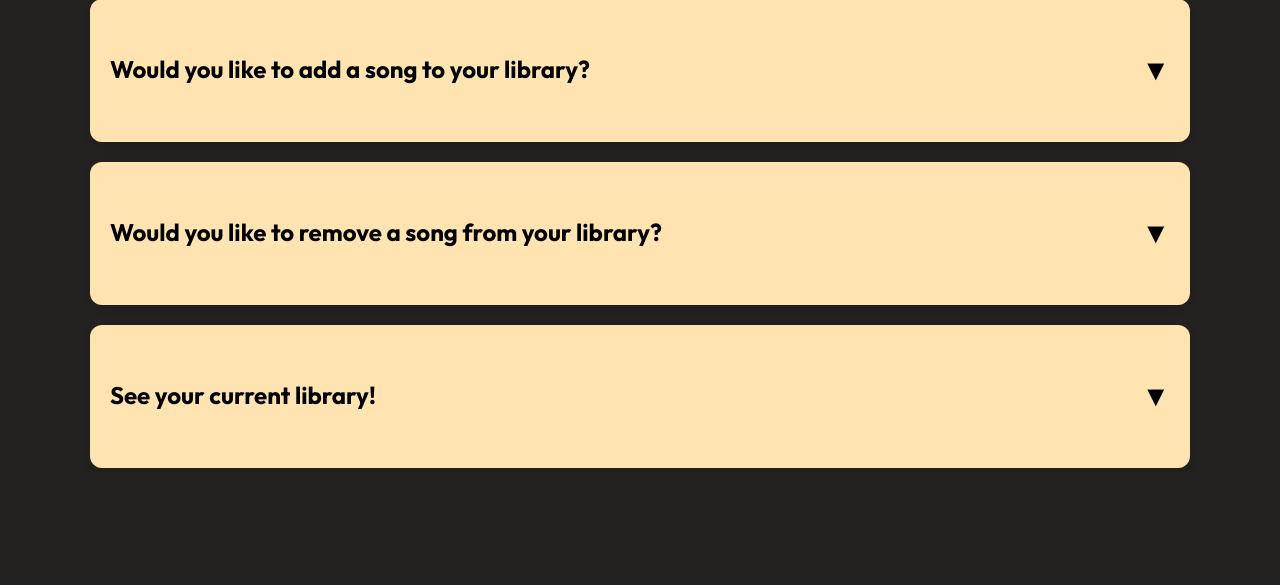
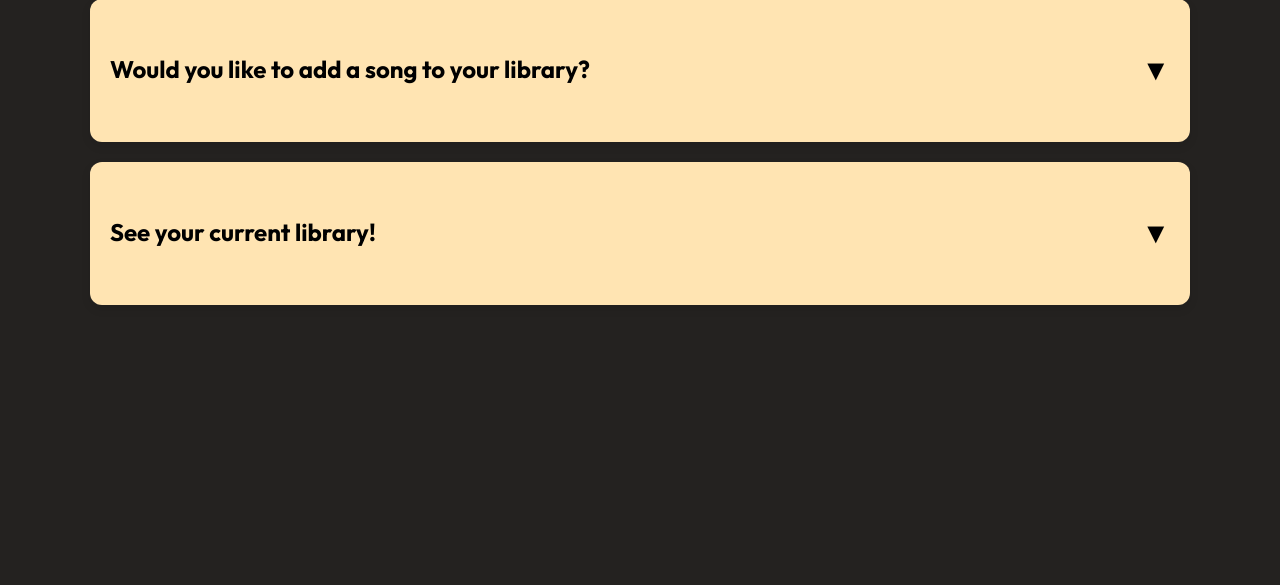
Before and after one commit to erikalanj/TuneTagger, a Flask app: page / in a window 1280 px wide. Shown: the part 265-850 px from the top of the page. Run offline with Flask 3, Linux system fonts and the light colour scheme.

Commit message:
renamed backend module, and reformatted database to correct desynced id's and updated ui to have dataframe deletion

```diff
--- a/app/main.py
+++ b/app/main.py
@@ -8,23 +8,22 @@ parent_dir = os.path.dirname(current_dir)
 
 sys.path.append(parent_dir)
 
-from testing.genius.genius_req import fetch_song_details, get_genius_access_token
+from backend.genius.genius_req import fetch_song_details, get_genius_access_token
 
-connection = sqlite3.connect(":memory:", check_same_thread=False)
-# this is going to run in memory so that it can be hosted, but would typically be run through db/tunes.db
+connection = sqlite3.connect("db/tunes.db", check_same_thread=False)
+
 cursor = connection.cursor()
 
-# initlize the database with these columns (if not already there)
+# Updated: Added a primary key 'id' column to the table.
 cursor.execute(
     """CREATE TABLE IF NOT EXISTS tunes(
+           id INTEGER PRIMARY KEY,
            song_title TEXT NOT NULL,
            song_artist TEXT NOT NULL,
            song_mood TEXT,
            UNIQUE(song_title, song_artist)
        )"""
 )
-
-# ADD DOCSTRINGS, THEY LEAVE COMMENTS UNDER YOUR METHODS
 
 connection.commit()
 
@@ -43,14 +42,16 @@ class Song:
 
 
 def fetch_database():
-    """retrieves all song objects from the database"""
-    cursor.execute("SELECT * FROM tunes")
+    """Retrieves all song objects from the database, including their ID."""
+    # Updated: Select the 'id' column.
+    cursor.execute("SELECT id, song_title, song_artist, song_mood FROM tunes")
     connection.commit()
     return cursor.fetchall()
 
 
 def insert_song(song: Song):
     """inserts a song into the tunes database"""
+    # Updated: Let the 'id' column autoincrement by not including it in the insert statement.
     cursor.execute(
         "INSERT OR IGNORE INTO tunes (song_title, song_artist, song_mood) VALUES (?, ?, ?)",
         song.get_song_data(),
@@ -58,19 +59,17 @@ def insert_song(song: Song):
     connection.commit()
 
 
-def delete_song(title=None, id=None):
-    """Deletes a song by id or title from the database"""
-    if id is None and title is None:
-        return
-    if id is not None and title is not None:
-        cursor.execute(
-            "DELETE FROM tunes WHERE ROWID = ? AND song_title = ?", (id, title)
-        )
-    elif id is not None:
-        cursor.execute("DELETE FROM tunes WHERE ROWID = ?", (id,))
-    elif title is not None:
-        cursor.execute("DELETE FROM tunes WHERE song_title = ?", (title,))
-    connection.commit()
+def delete_song(id=None):
+    """Deletes a song by id from the database"""
+    if id is not None:
+        # Fixed: Cast the ID to an integer for the database query.
+        try:
+            int_id = int(id)
+            cursor.execute("DELETE FROM tunes WHERE id = ?", (int_id,))
+            connection.commit()
+        except (ValueError, TypeError):
+            # This handles cases where the form data isn't a valid integer
+            pass
 
 
 app = Flask(__name__)
@@ -79,12 +78,13 @@ app = Flask(__name__)
 @app.route("/", methods=["GET"])
 def get_request():
     data = fetch_database()
-    dataframe = pd.DataFrame(data, columns=["Song Title", "Artist Name", "Mood"])
+    # Updated: Include 'ID' in the DataFrame columns to match the database query.
+    dataframe = pd.DataFrame(data, columns=["ID", "Song Title", "Artist Name", "Mood"])
 
-    return render_template("index.html", library_data=dataframe.to_html())
+    dataframe.insert(0, "#", range(1, 1 + len(dataframe)))
 
-
-# DELETION BY ID IS NOT WORKING.
+    # Pass the entire DataFrame to the template, not just the HTML.
+    return render_template("index.html", library_data=dataframe)
 
 
 @app.route("/post", methods=["POST"])
@@ -99,15 +99,14 @@ def post_request():
         if mood and mood != "Undetermined":
             new_song = Song(title_to_insert, artist_to_insert, mood)
             insert_song(new_song)
-            return redirect(url_for("get_request"))
-        # in order to not resubmit on refresh, if you redirect back to the page, it clears forms
+        return redirect(url_for("get_request"))
 
     id_to_delete = request.form.get("id-to-delete")
-    title_to_delete = request.form.get("title-to-delete")
-    if id_to_delete or title_to_delete:
-        delete_song(title_to_delete, id_to_delete)
+    if id_to_delete:
+        # The delete_song function now handles the integer casting.
+        delete_song(id_to_delete)
         return redirect(url_for("get_request"))
-    # always return a response
+
     return redirect(url_for("get_request"))
 
 
--- a/app/templates/index.html
+++ b/app/templates/index.html
@@ -34,33 +34,47 @@
   </div>
 
   <div class="section">
-    <h4>
-      Would you like to remove a song from your library?
-      <span class="arrow">▼</span>
-    </h4>
-
-    <div class="content">
-      <form action="{{url_for('post_request')}}" method="post" id="song-form">
-        <label for="id-to-delete">Enter ID</label>
-        <input type="text" name="id-to-delete" id="id-to-delete" />
-        <label for="title-to-delete">OR Enter song title</label>
-        <input type="text" name="title-to-delete" id="title-to-delete" />
-        <input type="submit" id="submit-deletion" value="Remove song >:(" />
-        <div id="checkmark" class="checkmark">&#10003;</div>
-      </form>
-    </div>
-  </div>
-
-  <div class="section">
     <h4>See your current library! <span class="arrow">▼</span></h4>
 
     <div class="content">
-      <div id="library-output" class="library-table"></div>
+      <div id="library-output" class="library-table">
+        <table>
+          <thead>
+            <tr>
+              <th>#</th>
+              <th>Song Title</th>
+              <th>Artist Name</th>
+              <th>Mood</th>
+              <th>Actions</th>
+            </tr>
+          </thead>
+          <tbody>
+            {% for index, row in library_data.iterrows() %}
+            <tr>
+              <td>{{ row['#'] }}</td>
+              <td>{{ row['Song Title'] }}</td>
+              <td>{{ row['Artist Name'] }}</td>
+              <td>{{ row['Mood'] }}</td>
+              <td>
+                <form method="POST" action="{{ url_for('post_request') }}">
+                  <input
+                    type="hidden"
+                    name="id-to-delete"
+                    value="{{ row['ID'] }}"
+                  />
+                  <button type="submit">Delete</button>
+                </form>
+              </td>
+            </tr>
+            {% endfor %}
+          </tbody>
+        </table>
+      </div>
     </div>
   </div>
 
   <script>
-    const libraryData = `{{ library_data|safe }}`;
+    const libraryData = document.querySelector("#library-output").innerHTML;
 
     function toggleCollapsible(contentDiv, arrowElement = null) {
       if (!contentDiv) return;
@@ -68,15 +82,6 @@
       const isActive = contentDiv.classList.contains("active");
       contentDiv.style.transition =
         "max-height 0.5s ease, opacity 0.5s ease, padding 0.5s ease";
-
-      // populate the table before expanding
-      const libraryOutput = contentDiv.querySelector("#library-output");
-      if (libraryOutput && !libraryOutput.innerHTML.trim() && !isActive) {
-        libraryOutput.innerHTML = libraryData;
-        // wait for DOM to update before expanding
-        setTimeout(() => expandElement(contentDiv, arrowElement), 30);
-        return;
-      }
 
       if (!isActive) {
         expandElement(contentDiv, arrowElement);
@@ -141,13 +146,11 @@
 
       if (form) {
         form.addEventListener("submit", function () {
-          // remember to keep the add-song section open after reload
           sessionStorage.setItem("showCheckmark", "1");
           sessionStorage.setItem("openSection", "add-song");
         });
       }
 
-      // on page load, check if we should show the checkmark and keep section open
       if (sessionStorage.getItem("showCheckmark") === "1") {
         sessionStorage.removeItem("showCheckmark");
         if (checkmark) {
@@ -158,10 +161,8 @@
         }
       }
 
-      // keep the add-song section open if needed
       if (sessionStorage.getItem("openSection") === "add-song") {
         sessionStorage.removeItem("openSection");
-        // expand the first .content (add-song section)
         const addSongContent = document.querySelectorAll(".content")[0];
         const addSongArrow = document.querySelectorAll(".section .arrow")[0];
         if (addSongContent) {
--- a/testing/nlp/file_write.py
+++ b/backend/nlp/file_write.py
@@ -5,7 +5,7 @@ current_file_dir = os.path.dirname(os.path.abspath(__file__))
 parent_dir = os.path.dirname(current_file_dir)
 sys.path.append(parent_dir)
 
-from testing.genius.genius_req import fetch_song_details, get_genius_access_token
+from backend.genius.genius_req import fetch_song_details, get_genius_access_token
 from string import Template
 
 
```
Also changed, not shown: app/db/tunes.db, backend/__init__.py (added), backend/genius/__init__.py (added), backend/genius/full_song_response.txt (renamed from testing/genius/full_song_response.txt), backend/genius/genius_req.py (renamed from testing/genius/genius_req.py), backend/genius/test.py (renamed from testing/genius/test.py), backend/nlp/material.txt (renamed from testing/nlp/material.txt), backend/nlp/mood_analyzer.py (renamed from testing/nlp/mood_analyzer.py).
